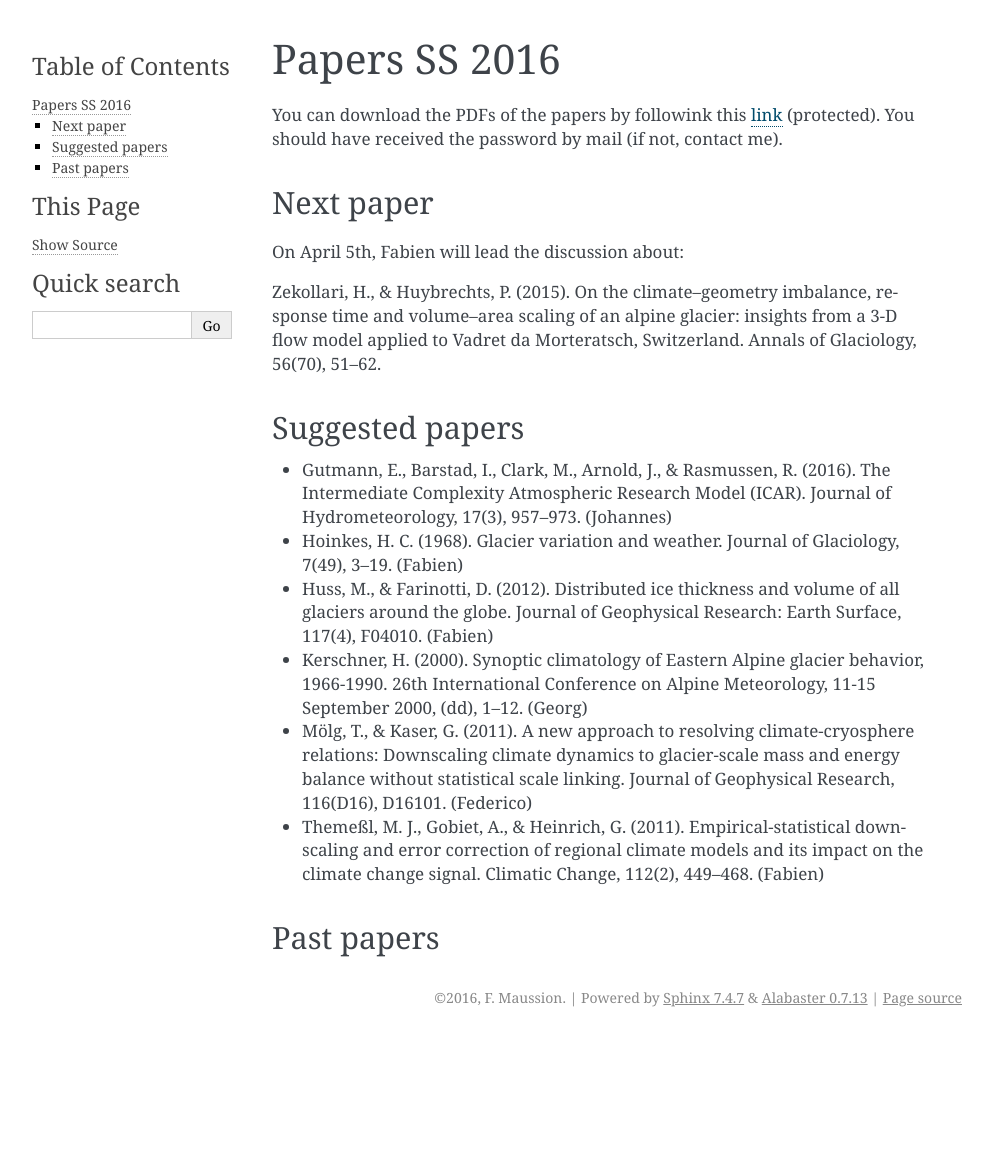
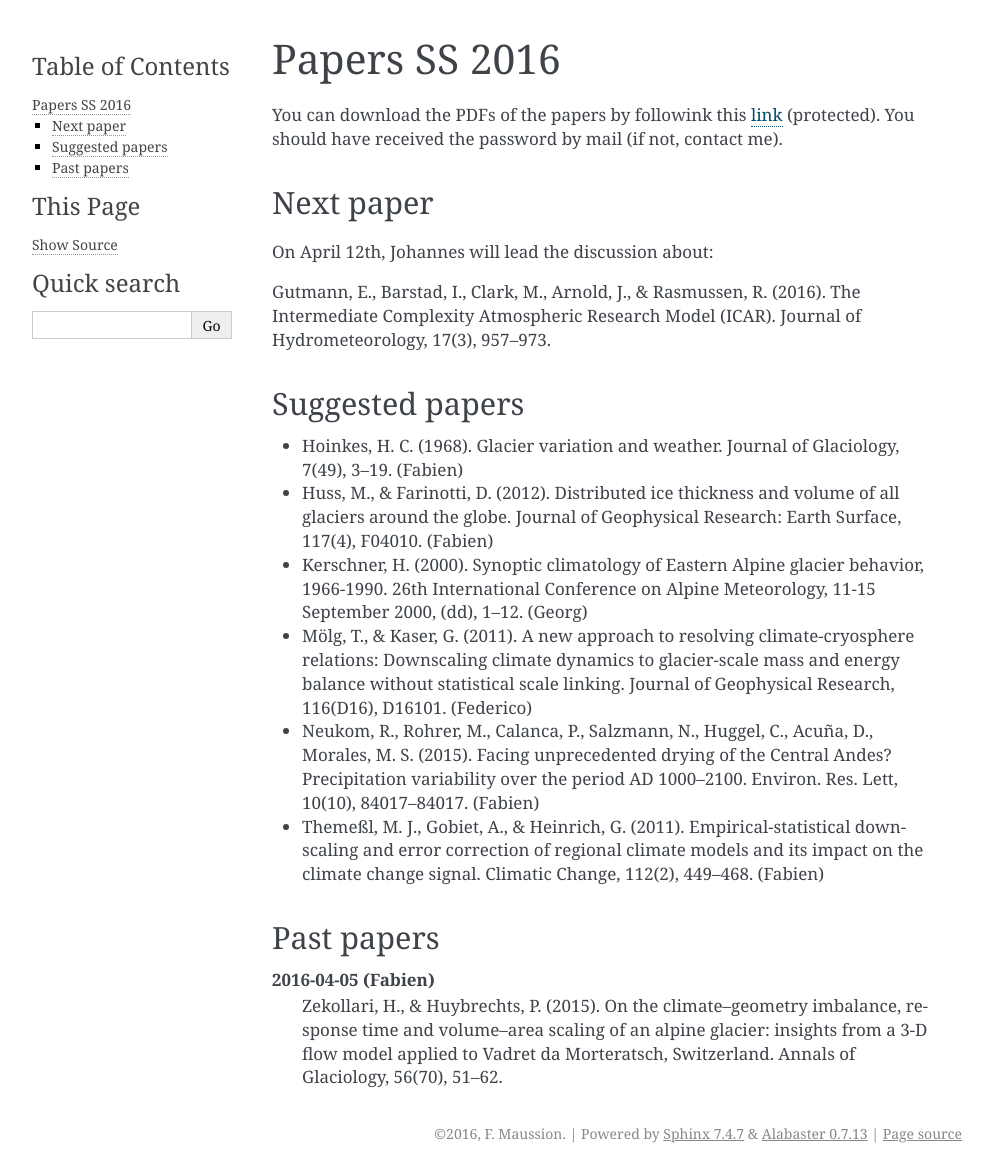
Before and after one commit to fmaussion/acinn_litsem, a Sphinx documentation site: the page built from docs/ss_2016.rst, in a window 1280 px wide. Shown: the whole page, without its empty margins (148-1141 px from the left). Built offline with Sphinx 7.4.7, drawn with Linux system fonts in a browser that asks for light colours; before the commit the page ends 1037 px from its top, so only the background shows below that.

Commit message:
weekly update

```diff
--- a/docs/ss_2016.rst
+++ b/docs/ss_2016.rst
@@ -11,20 +11,15 @@ me).
 Next paper
 ----------
 
-On April 5th, Fabien will lead the discussion about:
+On April 12th, Johannes will lead the discussion about:
 
-Zekollari, H., & Huybrechts, P. (2015). On the climate–geometry imbalance,
-response time and volume–area scaling of an alpine glacier: insights from a
-3-D flow model applied to Vadret da Morteratsch, Switzerland. Annals of
-Glaciology, 56(70), 51–62.
+Gutmann, E., Barstad, I., Clark, M., Arnold, J., & Rasmussen, R. (2016).
+The Intermediate Complexity Atmospheric Research Model (ICAR). Journal of
+Hydrometeorology, 17(3), 957–973.
 
 
 Suggested papers
 ----------------
-
-- Gutmann, E., Barstad, I., Clark, M., Arnold, J., & Rasmussen, R. (2016).
-  The Intermediate Complexity Atmospheric Research Model (ICAR). Journal of
-  Hydrometeorology, 17(3), 957–973. (Johannes)
 
 - Hoinkes, H. C. (1968). Glacier variation and weather.
   Journal of Glaciology, 7(49), 3–19. (Fabien)
@@ -42,6 +37,11 @@ Suggested papers
   mass and energy balance without statistical scale linking. Journal of
   Geophysical Research, 116(D16), D16101. (Federico)
 
+- Neukom, R., Rohrer, M., Calanca, P., Salzmann, N., Huggel, C., Acuña, D.,
+  Morales, M. S. (2015). Facing unprecedented drying of the Central Andes?
+  Precipitation variability over the period AD 1000–2100. Environ. Res. Lett,
+  10(10), 84017–84017. (Fabien)
+
 - Themeßl, M. J., Gobiet, A., & Heinrich, G. (2011). Empirical-statistical
   downscaling and error correction of regional climate models and its impact
   on the climate change signal. Climatic Change, 112(2), 449–468. (Fabien)
@@ -50,3 +50,9 @@ Suggested papers
 
 Past papers
 -----------
+
+**2016-04-05 (Fabien)**
+    Zekollari, H., & Huybrechts, P. (2015). On the climate–geometry imbalance,
+    response time and volume–area scaling of an alpine glacier: insights from a
+    3-D flow model applied to Vadret da Morteratsch, Switzerland. Annals of
+    Glaciology, 56(70), 51–62.
```
